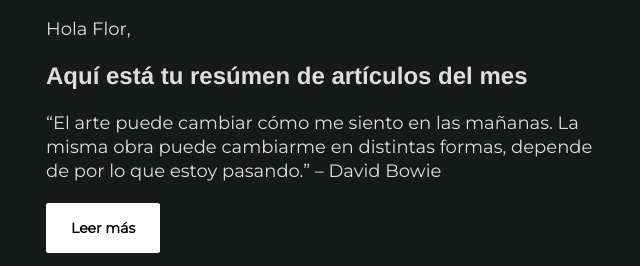
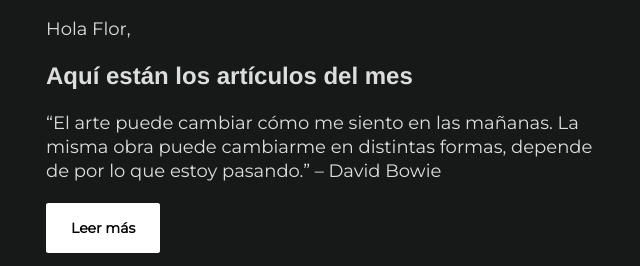
Before and after one commit to FlorenciaFoos/newsletter, a plain HTML site: page index.html in a window 1280 px wide. Shown: the part 598-864 px from the top of the page, without its empty margins (319-959 px from the left). Drawn offline with Linux system fonts and the light colour scheme; a web font is replaced by a local one.

Commit message:
Update index.html

```diff
--- a/index.html
+++ b/index.html
@@ -184,7 +184,7 @@
                           style="font-family:Montserrat, Helvetica, Arial, sans-serif;font-size:18px;font-weight:400;line-height:24px;text-align:left;color:#dddddd;">
                           <h2
                             style="margin: 0; font-weight: 600; font-family: 'Inknut Antiqua', Helvetica, Arial, sans-serif; font-size: 24px; line-height: 30px;">
-                            Aquí está tu resúmen de artículos del mes</h2>
+                            Aquí están los artículos del mes</h2>
                         </div>
                       </td>
                     </tr>
```
